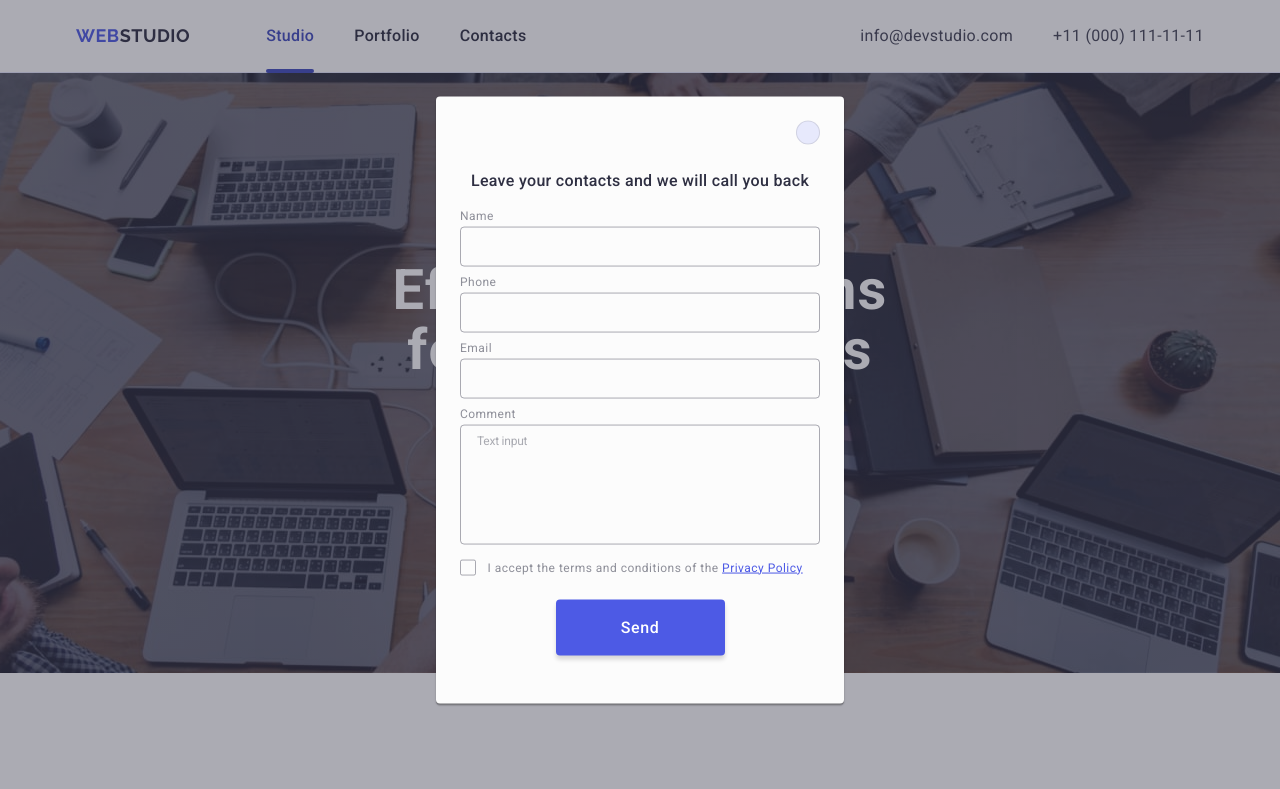
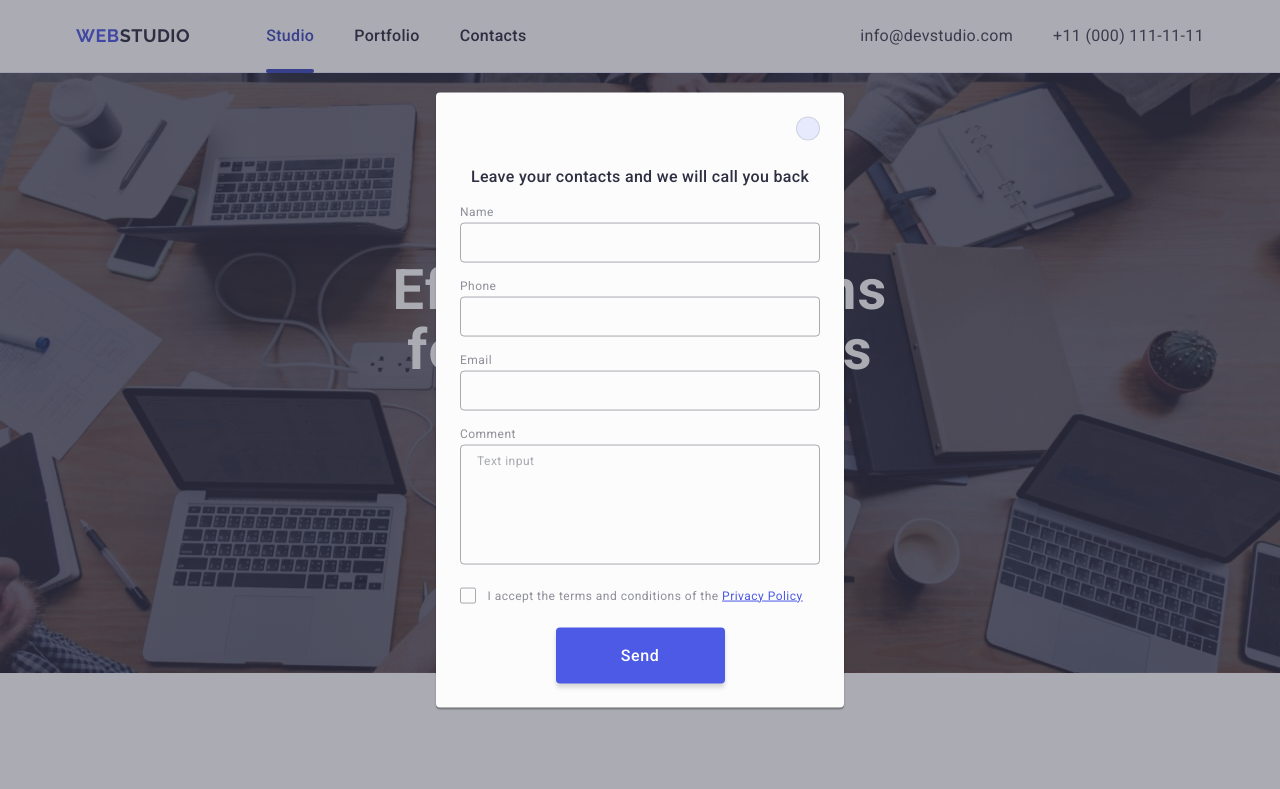
Before and after one commit to olenabokhan1121/goit-markup-hw-05, a plain HTML site: page index.html in a window 1280 px wide. Shown: the top 789 px of the page. Drawn offline with nearby package versions, Linux system fonts and the light colour scheme.

Commit message:
fix color

```diff
--- a/css/styles.css
+++ b/css/styles.css
@@ -437,7 +437,6 @@ img {
   line-height: 2;
   letter-spacing: 0.04em;
   color: #ffffff;
-  color: #2e2f42;
   border: 1px solid #fff;
   border-radius: 4px;
   background-color: transparent;
@@ -456,14 +455,12 @@ img {
   align-items: center;
   justify-content: center;
   font-family: "Roboto", sans-serif;
-
   border-radius: 4px;
   background-color: #4d5ae5;
   font-weight: 500;
   font-size: 16px;
   line-height: 1.5;
   letter-spacing: 0.04em;
-
   color: #fff;
   border: none;
   cursor: pointer;
@@ -547,7 +544,7 @@ img {
   margin-bottom: 16px;
 }
 .review-form-field-wrapper {
-  margin-bottom: 8px;
+  margin-bottom: 16px;
 }
 
 .review-form-field-label {
@@ -597,7 +594,6 @@ img {
   font-size: 12px;
   line-height: 1.17;
   letter-spacing: 0.04em;
-  letter-spacing: -0.02em;
   color: rgba(46, 47, 66, 0.4);
   border: 1px solid rgba(46, 47, 66, 0.4);
   border-radius: 4px;
@@ -666,7 +662,6 @@ img {
   margin-left: auto;
   margin-right: auto;
   margin-top: 24px;
-  margin-bottom: 24px;
   min-width: 169px;
   height: 56px;
   padding: 16px 32px;
```
